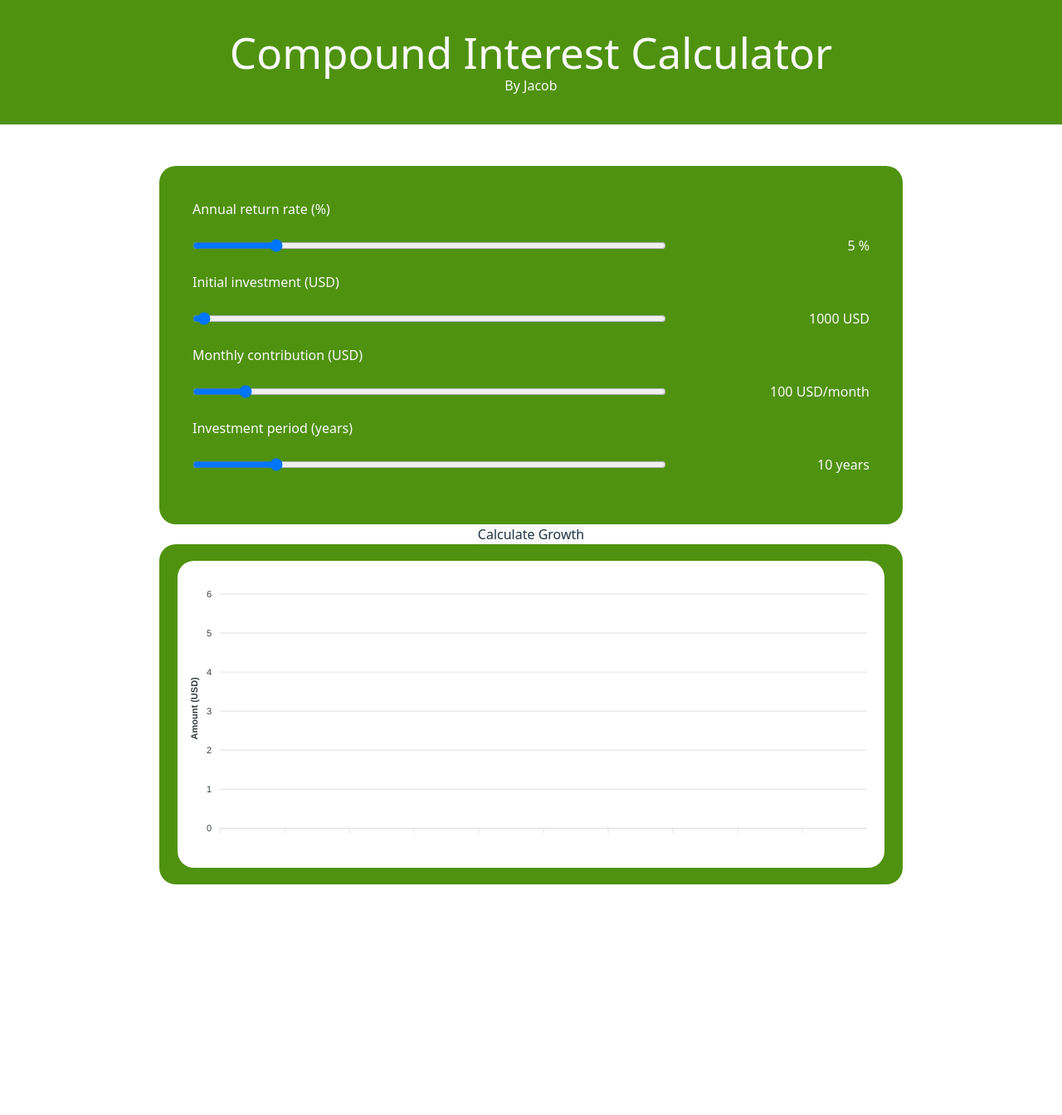
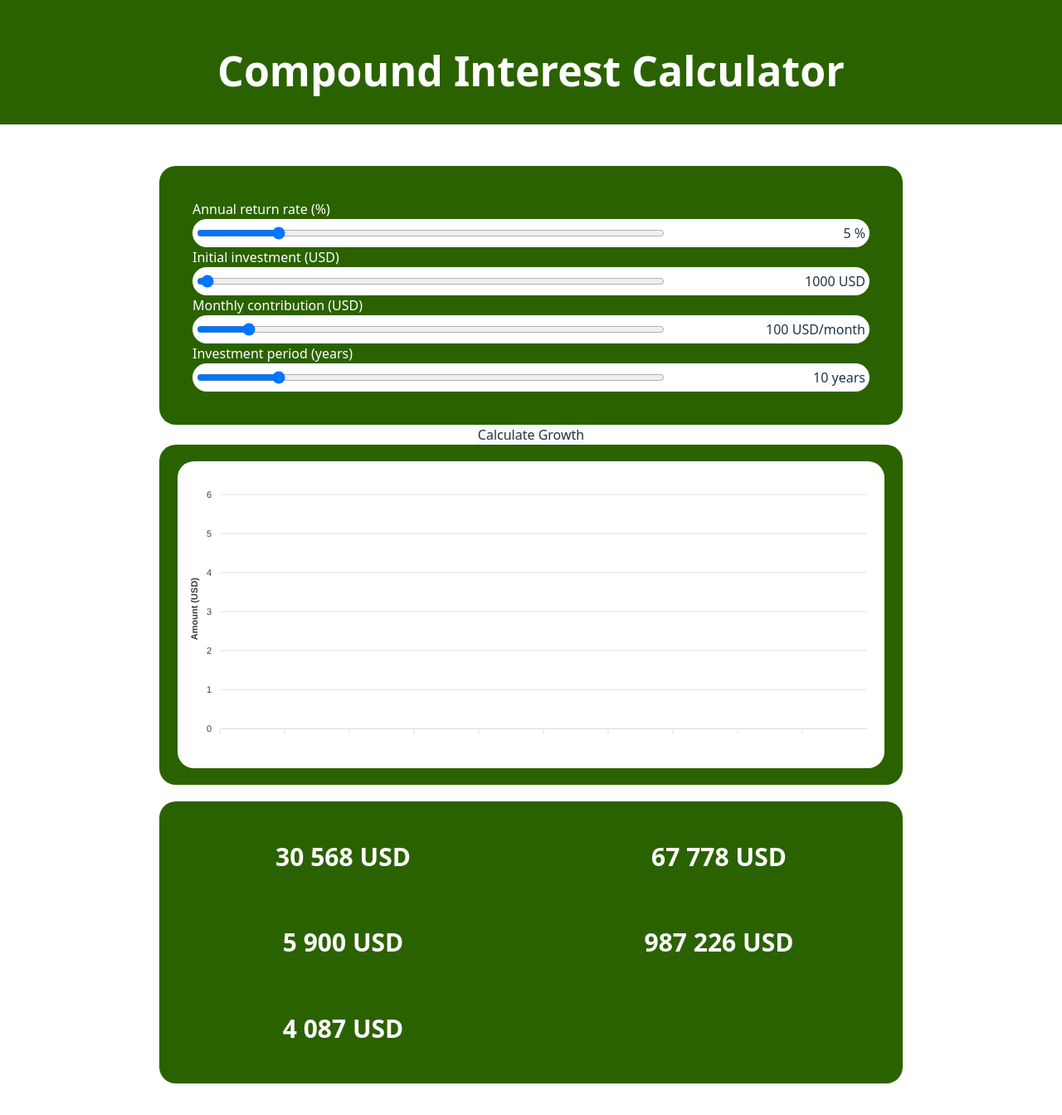
Before and after one commit to Jawen04/CompoundInterestCalc, a React (Vite) app: page / in a window 1280 px wide. Shown: the top 1344 px of the page at 83% size. Built offline with nearby package versions, Linux system fonts and the light colour scheme.

Commit message:
added result box

```diff
--- a/src/App.jsx
+++ b/src/App.jsx
@@ -124,8 +124,7 @@ function Header() {
   return (
     <div className='header'>
       <div className='headerContent'>
-        <h1>Compound Interest Calculator</h1>
-        <h2>By Jacob</h2>
+        <h1 className='title'>Compound Interest Calculator</h1>
       </div>
     </div>
   );
@@ -147,6 +146,7 @@ function Content({ rentPerYear, setRentPerYear, startCapital, setStartCapital, s
         />
         <button className="update-button" onClick={handleUpdateChart}>Calculate Growth</button>
         <Chart chartData={chartData} />
+        <ResultContainer />
       </div>
     </div>
   );
@@ -199,7 +199,7 @@ function InputValuesContainer({ rentPerYear, setRentPerYear, startCapital, setSt
 function SliderTitle({ SliderTitle }) {
   return (
     <div className='sliderTitle'>
-      <h2>{SliderTitle}</h2>
+      <h2 class="background-color white">{SliderTitle}</h2>
     </div>
   );
 }
@@ -241,4 +241,31 @@ function Chart({ chartData }) {
   );
 }
 
+
+
+function ResultContainer() {
+  return (
+    <div className='resultContainer'>
+      <ResultBox />
+    </div>
+  )
+}
+
+function ResultBox() {
+  return (
+
+    <div className='resultBox'>
+
+          <div className='resultText'>30 568 USD</div>
+          <div className='resultText'>67 778 USD</div>
+          <div className='resultText'>5 900 USD</div>
+          <div className='resultText'>987 226 USD</div>
+          <div className='resultText'>4 087 USD</div>
+
+    </div>
+
+
+  )
+}
+
 export default App;
--- a/src/index.css
+++ b/src/index.css
@@ -6,7 +6,7 @@
 
 :root {
   --primary-border-radius: 20px;
-  --primary-color: #4f920f;
+  --primary-color: #2b6200;
   font-synthesis: none;
   text-rendering: optimizeLegibility;
   -webkit-font-smoothing: antialiased;
@@ -22,17 +22,17 @@ body {
 
 }
 
-h1 {
-  font-size: 3.2em;
-  line-height: 1.1;
-  color: #f9f9f9;
-}
-
-h2 {
-  color: #f9f9f9;
-}
 
 
+
+
+.title {
+  font-size: 50px;
+  font-weight: bold;
+  color: white;
+  text-align: center;
+  margin-top: 20px;
+}
 .header {
   position: sticky;
   top: 0;
@@ -45,6 +45,14 @@ h2 {
   background-color: var(--primary-color);
   flex-direction: column;
   text-align: center;
+}
+
+.headerContent {
+  display: flex;
+  justify-content: center;
+  align-items: center;
+  flex-direction: column;
+  width: 100%;
 }
 
 
@@ -87,6 +95,9 @@ h2 {
   padding-top: 20px;
   padding-bottom: 20px;
   width: 100%;
+  background-color: white;
+  padding: 5px;
+  border-radius: 20px;
 }
 
 .inputField {
@@ -120,9 +131,43 @@ h2 {
 }
 
 
+.resultContainer {
+  display: flex;
+  justify-content: center;
+  align-items: center;
+  padding-top: 20px;
+  padding-bottom: 20px;
+  width: 70%;
+  background-color: var(--primary-color);
+  border-radius: var(--primary-border-radius);
+  margin-top: 20px;
+}
+
+.resultBox {
+  display: grid;
+  grid-template-columns: 1fr 1fr; /* 2 columns */
+  grid-template-rows: 1fr 1fr 1fr; /* 3 rows */
+  gap: 10px; /* space between items */
+  height: 300px; /* adjust as needed */
+  width: 100%; /* or specific width */
+}
 
 
+.resultText {
+  display: flex;
+  align-items: center;
+  justify-content: center;
+  padding: 10px;
+  font-size: 30px;
+  font-weight: bold;
+  color: white;
 
+
+}
+
+.resultText:last-child {
+  border-right: none;
+}
 
 .inputField:focus {
   border-color: var(--primary-color);
```
